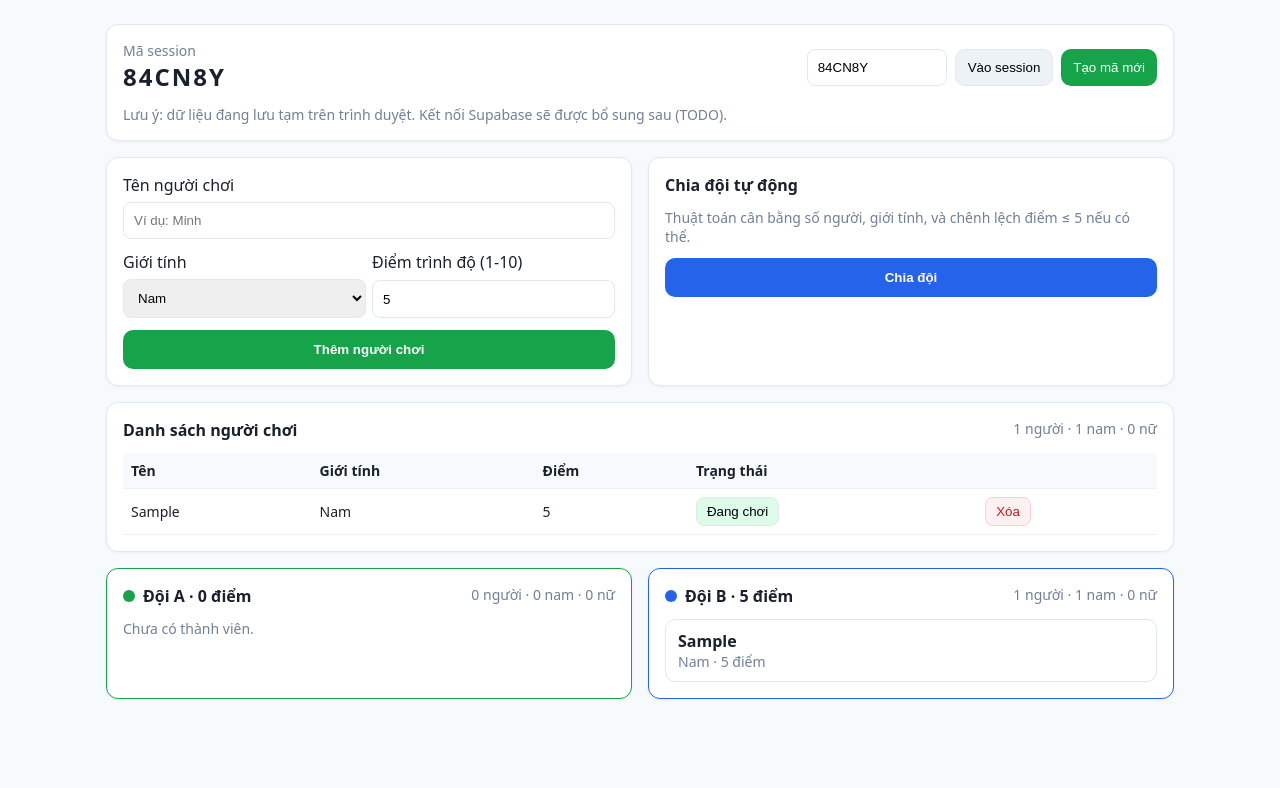
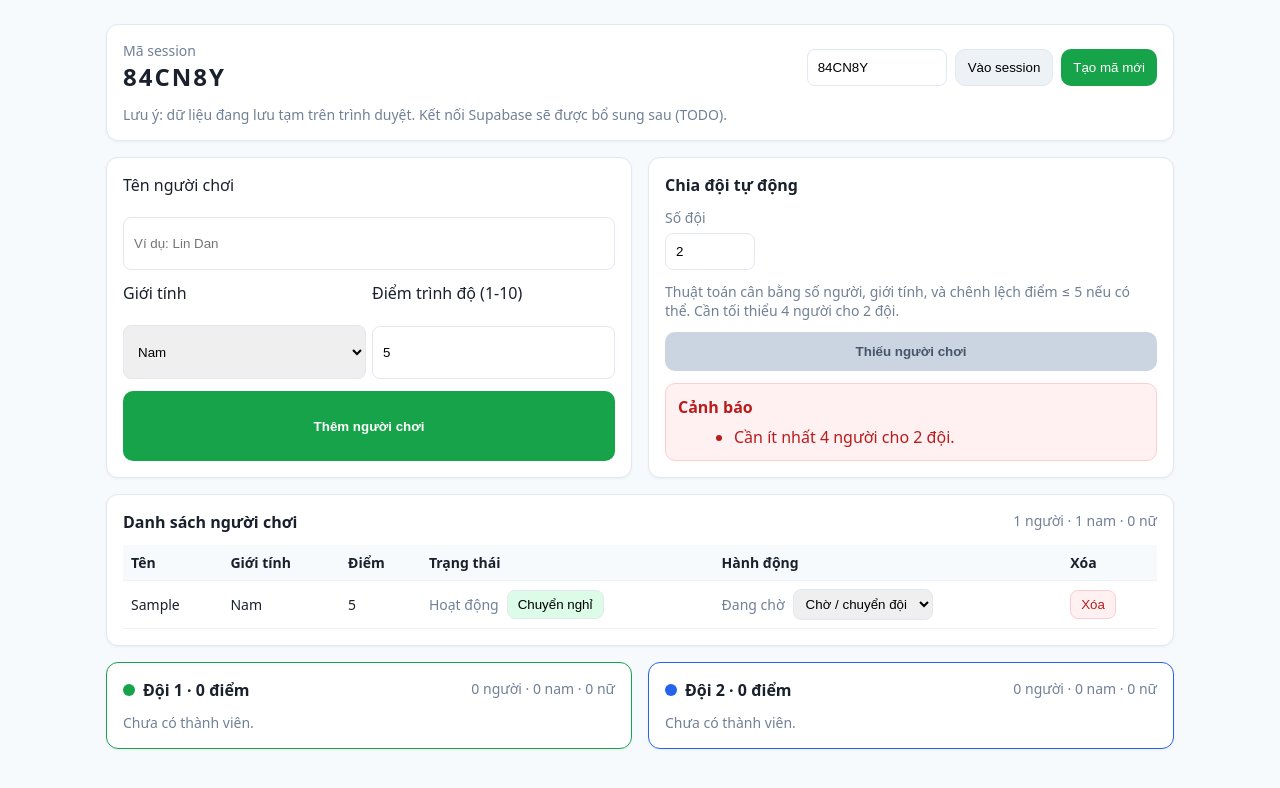
Before and after one commit to HoangNguyendotcom/badminton_host, a Next.js app: page / in a window 1280 px wide. Both pictures are taken after typing "Sample" into the empty fields and a click on the button "Thêm người chơi". Shown: the top 788 px of the page. Built offline with nearby package versions, Linux system fonts and the light colour scheme.

Commit message:
Modify UI

```diff
--- a/app/page.tsx
+++ b/app/page.tsx
@@ -10,11 +10,43 @@ import type { Player, SplitResult } from "@/types";
 
 const LAST_SESSION_KEY = "badminton-last-session";
 
+type ViewSplit = SplitResult;
+
+function buildViewFromPlayers(players: Player[], teamCount: number): ViewSplit {
+  const names = Array.from({ length: Math.max(2, teamCount) }, (_, i) => `Đội ${i + 1}`);
+  const teams = names.map((name) => {
+    const members = players.filter((p) => p.team === name && p.isActive);
+    const male = members.filter((p) => p.gender === "male").length;
+    const female = members.filter((p) => p.gender === "female").length;
+    const totalSkill = members.reduce((sum, p) => sum + p.skillLevel, 0);
+    return { name, players: members, stats: { count: members.length, male, female, totalSkill } };
+  });
+
+  const bench = players.filter((p) => p.isActive && p.team === null);
+  const warnings: string[] = [];
+  const activeCount = players.filter((p) => p.isActive).length;
+  if (activeCount < teamCount * 2) {
+    warnings.push(`Cần ít nhất ${teamCount * 2} người cho ${teamCount} đội.`);
+  }
+  const diff = (arr: number[]) => (arr.length ? Math.max(...arr) - Math.min(...arr) : 0);
+  const counts = teams.map((t) => t.stats.count);
+  const males = teams.map((t) => t.stats.male);
+  const females = teams.map((t) => t.stats.female);
+  const skills = teams.map((t) => t.stats.totalSkill);
+  if (diff(counts) > 1) warnings.push("Chênh lệch số người giữa các đội > 1");
+  if (diff(males) > 1) warnings.push("Chênh lệch số nam giữa các đội > 1");
+  if (diff(females) > 1) warnings.push("Chênh lệch số nữ giữa các đội > 1");
+  if (diff(skills) > 5) warnings.push("Chênh lệch tổng điểm giữa các đội > 5");
+
+  return { teams, bench, warnings };
+}
+
 export default function Page() {
   const [sessionCode, setSessionCode] = useState<string>(generateSessionCode());
   const [inputSession, setInputSession] = useState<string>("");
   const [players, setPlayers] = useState<Player[]>([]);
   const [split, setSplit] = useState<SplitResult | null>(null);
+  const [teamCount, setTeamCount] = useState<number>(2);
 
   // Load last session if available
   useEffect(() => {
@@ -41,8 +73,8 @@ export default function Page() {
 
   const computedSplit = useMemo(() => {
     if (split) return split;
-    return splitTeams(players);
-  }, [split, players]);
+    return buildViewFromPlayers(players, teamCount);
+  }, [split, players, teamCount]);
 
   const handleAddPlayer = (payload: { name: string; gender: "male" | "female"; skillLevel: number }) => {
     const newPlayer: Player = {
@@ -67,10 +99,10 @@ export default function Page() {
   };
 
   const handleSplit = () => {
-    const result = splitTeams(players);
-    // Merge bench back with updated team assignment
+    const result = splitTeams(players, teamCount);
     const inactive = players.filter((p) => !p.isActive).map((p) => ({ ...p, team: null }));
-    setPlayers([...result.teamA, ...result.teamB, ...inactive]);
+    const mergedTeams = result.teams.flatMap((t) => t.players);
+    setPlayers([...mergedTeams, ...inactive]);
     setSplit(result);
   };
 
@@ -97,7 +129,16 @@ export default function Page() {
     }
   };
 
-  const bench = players.filter((p) => !p.isActive);
+  const canSplit = players.filter((p) => p.isActive).length >= teamCount * 2;
+  const palette = ["#16a34a", "#2563eb", "#7c3aed", "#f59e0b", "#0ea5e9", "#ef4444"];
+
+  const handleMovePlayer = (id: string, target: string | null) => {
+    setPlayers((prev) => {
+      const updated = prev.map((p) => (p.id === id ? { ...p, team: target } : p));
+      setSplit(buildViewFromPlayers(updated, teamCount));
+      return updated;
+    });
+  };
 
   return (
     <main style={{ maxWidth: 1100, margin: "0 auto", padding: "24px 16px", display: "grid", gap: 16 }}>
@@ -107,7 +148,7 @@ export default function Page() {
             <div className="muted">Mã session</div>
             <div style={{ fontSize: 24, fontWeight: 700, letterSpacing: 2 }}>{sessionCode}</div>
           </div>
-          <div style={{ display: "flex", gap: 8 }}>
+          <div style={{ display: "flex", gap: 8, flexWrap: "wrap" }}>
             <input
               value={inputSession}
               onChange={(e) => setInputSession(e.target.value.toUpperCase())}
@@ -138,23 +179,42 @@ export default function Page() {
         <PlayerForm onAdd={handleAddPlayer} />
         <div className="card" style={{ display: "grid", gap: 12, alignContent: "start" }}>
           <strong>Chia đội tự động</strong>
-          <div className="muted">
-            Thuật toán cân bằng số người, giới tính, và chênh lệch điểm ≤ 5 nếu có thể.
+          <div style={{ display: "flex", gap: 12, alignItems: "center", flexWrap: "wrap" }}>
+            <div style={{ display: "grid", gap: 6 }}>
+              <label className="muted">Số đội</label>
+              <input
+                type="number"
+                min={2}
+                max={6}
+                value={teamCount}
+                onChange={(e) => {
+                  const v = Number(e.target.value);
+                  setTeamCount(Number.isFinite(v) ? Math.max(2, Math.min(6, v)) : 2);
+                  setSplit(null);
+                }}
+                style={{ width: 90, padding: 10, borderRadius: 8, border: "1px solid #e2e8f0" }}
+              />
+            </div>
+            <div className="muted">
+              Thuật toán cân bằng số người, giới tính, và chênh lệch điểm ≤ 5 nếu có thể. Cần tối thiểu{" "}
+              {teamCount * 2} người cho {teamCount} đội.
+            </div>
           </div>
           <button
             onClick={handleSplit}
+            disabled={!canSplit}
             style={{
               padding: "12px 14px",
               borderRadius: 10,
               border: "none",
-              background: "#2563eb",
-              color: "white",
+              background: canSplit ? "#2563eb" : "#cbd5e1",
+              color: canSplit ? "white" : "#475569",
               fontWeight: 600
             }}
           >
-            Chia đội
+            {canSplit ? "Chia đội" : "Thiếu người chơi"}
           </button>
-          {computedSplit.stats.warnings.length > 0 && (
+          {computedSplit.warnings.length > 0 && (
             <div
               style={{
                 border: "1px solid #fecdd3",
@@ -166,7 +226,7 @@ export default function Page() {
             >
               <strong>Cảnh báo</strong>
               <ul style={{ margin: "8px 0 0 16px" }}>
-                {computedSplit.stats.warnings.map((w) => (
+                {computedSplit.warnings.map((w) => (
                   <li key={w}>{w}</li>
                 ))}
               </ul>
@@ -175,47 +235,27 @@ export default function Page() {
         </div>
       </div>
 
-      <PlayerList players={players} onToggleActive={handleToggleActive} onRemove={handleRemove} />
+      <PlayerList
+        players={players}
+        moveOptions={computedSplit.teams.map((t) => t.name)}
+        onAssign={handleMovePlayer}
+        onToggleActive={handleToggleActive}
+        onRemove={handleRemove}
+      />
 
       <div className="grid grid-2">
-        <TeamPanel
-          title="Đội A"
-          color="#16a34a"
-          players={computedSplit.teamA}
-          stats={computedSplit.stats.teamA}
-        />
-        <TeamPanel
-          title="Đội B"
-          color="#2563eb"
-          players={computedSplit.teamB}
-          stats={computedSplit.stats.teamB}
-        />
+        {computedSplit.teams.map((team, idx) => (
+          <TeamPanel
+            key={team.name}
+            title={team.name}
+            color={palette[idx % palette.length]}
+            players={team.players}
+            stats={team.stats}
+            moveOptions={computedSplit.teams.map((t) => t.name)}
+            onMovePlayer={handleMovePlayer}
+          />
+        ))}
       </div>
-
-      {bench.length > 0 && (
-        <div className="card">
-          <strong>Đang nghỉ</strong>
-          <ul style={{ listStyle: "none", padding: 0, margin: "12px 0 0 0", display: "grid", gap: 8 }}>
-            {bench.map((p) => (
-              <li
-                key={p.id}
-                style={{
-                  padding: "10px 12px",
-                  borderRadius: 10,
-                  border: "1px solid #e2e8f0",
-                  display: "flex",
-                  justifyContent: "space-between"
-                }}
-              >
-                <span>
-                  {p.name} · {p.gender === "male" ? "Nam" : "Nữ"} · {p.skillLevel} điểm
-                </span>
-                <span className="muted">Đang nghỉ</span>
-              </li>
-            ))}
-          </ul>
-        </div>
-      )}
     </main>
   );
 }
--- a/components/PlayerForm.tsx
+++ b/components/PlayerForm.tsx
@@ -27,7 +27,7 @@ export function PlayerForm({ onAdd }: Props) {
           id="name"
           value={name}
           onChange={(e) => setName(e.target.value)}
-          placeholder="Ví dụ: Minh"
+          placeholder="Ví dụ: Lin Dan"
           required
           style={{ padding: 10, borderRadius: 8, border: "1px solid #e2e8f0" }}
         />
--- a/components/PlayerList.tsx
+++ b/components/PlayerList.tsx
@@ -2,11 +2,13 @@ import type { Player } from "@/types";
 
 interface Props {
   players: Player[];
+  moveOptions: string[];
+  onAssign: (id: string, target: string | null) => void;
   onToggleActive: (id: string) => void;
   onRemove: (id: string) => void;
 }
 
-export function PlayerList({ players, onToggleActive, onRemove }: Props) {
+export function PlayerList({ players, moveOptions, onAssign, onToggleActive, onRemove }: Props) {
   if (!players.length) {
     return <div className="card muted">Chưa có người chơi.</div>;
   }
@@ -27,7 +29,8 @@ export function PlayerList({ players, onToggleActive, onRemove }: Props) {
             <th>Giới tính</th>
             <th>Điểm</th>
             <th>Trạng thái</th>
-            <th></th>
+            <th>Hành động</th>
+            <th>Xóa</th>
           </tr>
         </thead>
         <tbody>
@@ -37,6 +40,8 @@ export function PlayerList({ players, onToggleActive, onRemove }: Props) {
               <td>{p.gender === "male" ? "Nam" : "Nữ"}</td>
               <td>{p.skillLevel}</td>
               <td>
+                <div style={{ display: "flex", gap: 8, alignItems: "center", flexWrap: "wrap" }}>
+                  <span className="muted">{p.isActive ? "Hoạt động" : "Nghỉ"}</span>
                   <button
                     onClick={() => onToggleActive(p.id)}
                     style={{
@@ -46,8 +51,32 @@ export function PlayerList({ players, onToggleActive, onRemove }: Props) {
                       background: p.isActive ? "#dcfce7" : "#e2e8f0"
                     }}
                   >
-                  {p.isActive ? "Đang chơi" : "Đang nghỉ"}
+                    {p.isActive ? "Chuyển nghỉ" : "Bật hoạt động"}
                   </button>
+                </div>
+              </td>
+              <td>
+                <div style={{ display: "flex", gap: 8, alignItems: "center", flexWrap: "wrap" }}>
+                  <span className="muted">{p.team ?? "Đang chờ"}</span>
+                  <select
+                    defaultValue=""
+                    onChange={(e) => {
+                      const value = e.target.value;
+                      if (!value) return;
+                      onAssign(p.id, value === "__bench__" ? null : value);
+                      e.currentTarget.value = "";
+                    }}
+                    style={{ padding: "6px 8px", borderRadius: 8, border: "1px solid #e2e8f0" }}
+                  >
+                    <option value="">Chờ / chuyển đội</option>
+                    <option value="__bench__">Đưa về chờ</option>
+                    {moveOptions.map((opt) => (
+                      <option key={opt} value={opt}>
+                        {opt}
+                      </option>
+                    ))}
+                  </select>
+                </div>
               </td>
               <td>
                 <button
--- a/components/TeamPanel.tsx
+++ b/components/TeamPanel.tsx
@@ -5,9 +5,11 @@ interface Props {
   color: string;
   players: Player[];
   stats: TeamStats;
+  moveOptions?: string[];
+  onMovePlayer?: (id: string, target: string | null) => void;
 }
 
-export function TeamPanel({ title, color, players, stats }: Props) {
+export function TeamPanel({ title, color, players, stats, moveOptions = [], onMovePlayer }: Props) {
   return (
     <div className="card" style={{ borderColor: color }}>
       <div style={{ display: "flex", justifyContent: "space-between", marginBottom: 12 }}>
@@ -34,7 +36,8 @@ export function TeamPanel({ title, color, players, stats }: Props) {
                 border: "1px solid #e2e8f0",
                 display: "flex",
                 justifyContent: "space-between",
-                alignItems: "center"
+                alignItems: "center",
+                gap: 8
               }}
             >
               <div>
@@ -43,6 +46,34 @@ export function TeamPanel({ title, color, players, stats }: Props) {
                   {p.gender === "male" ? "Nam" : "Nữ"} · {p.skillLevel} điểm
                 </div>
               </div>
+              {onMovePlayer && (
+                <div style={{ display: "flex", gap: 6, alignItems: "center" }}>
+                  <select
+                    defaultValue=""
+                    onChange={(e) => {
+                      const value = e.target.value;
+                      if (!value) return;
+                      if (value === "__bench__") {
+                        onMovePlayer(p.id, null);
+                      } else {
+                        onMovePlayer(p.id, value);
+                      }
+                      e.currentTarget.value = "";
+                    }}
+                    style={{ padding: "6px 8px", borderRadius: 8, border: "1px solid #e2e8f0" }}
+                  >
+                    <option value="">Chọn hành động</option>
+                    {moveOptions
+                      .filter((opt) => opt !== title)
+                      .map((opt) => (
+                        <option key={opt} value={opt}>
+                          Chuyển sang {opt}
+                        </option>
+                      ))}
+                    <option value="__bench__">Đưa về chờ</option>
+                  </select>
+                </div>
+              )}
             </li>
           ))}
         </ul>
--- a/lib/teamSplitter.ts
+++ b/lib/teamSplitter.ts
@@ -11,8 +11,16 @@ function clonePlayer(p: Player): Player {
   return { ...p };
 }
 
-export function splitTeams(players: Player[]): SplitResult {
+function buildQuotas(total: number, teamCount: number) {
+  const base = Math.floor(total / teamCount);
+  const remainder = total % teamCount;
+  return Array.from({ length: teamCount }, (_, idx) => base + (idx < remainder ? 1 : 0));
+}
+
+export function splitTeams(players: Player[], teamCount = 2): SplitResult {
+  const safeTeamCount = Math.max(2, Math.floor(teamCount));
   const activePlayers = players.filter((p) => p.isActive);
+  const bench = players.filter((p) => !p.isActive).map(clonePlayer);
 
   const males = activePlayers
     .filter((p) => p.gender === "male")
@@ -21,82 +29,67 @@ export function splitTeams(players: Player[]): SplitResult {
     .filter((p) => p.gender === "female")
     .sort((a, b) => b.skillLevel - a.skillLevel);
 
-  const total = activePlayers.length;
-  const maleTotal = males.length;
-  const femaleTotal = females.length;
+  const countQuotas = buildQuotas(activePlayers.length, safeTeamCount);
+  const maleQuotas = buildQuotas(males.length, safeTeamCount);
+  const femaleQuotas = buildQuotas(females.length, safeTeamCount);
 
-  const teamACount = Math.floor(total / 2);
-  const teamBCount = total - teamACount;
+  const teams: Player[][] = Array.from({ length: safeTeamCount }, () => []);
 
-  const teamAMaleQuota = Math.floor(maleTotal / 2);
-  const teamBMaleQuota = maleTotal - teamAMaleQuota;
-  const teamAFemaleQuota = Math.floor(femaleTotal / 2);
-  const teamBFemaleQuota = femaleTotal - teamAFemaleQuota;
-
-  const teamA: Player[] = [];
-  const teamB: Player[] = [];
-
-  const pushPlayer = (player: Player, target: Player[]) => {
+  const pushPlayer = (player: Player, teamIdx: number) => {
     const copy = clonePlayer(player);
-    copy.team = target === teamA ? "A" : "B";
-    target.push(copy);
+    copy.team = `Đội ${teamIdx + 1}`;
+    teams[teamIdx].push(copy);
   };
 
-  const distribute = (pool: Player[], quotaA: number, quotaB: number) => {
+  const distribute = (pool: Player[]) => {
     for (const player of pool) {
-      const statsA = summarize(teamA);
-      const statsB = summarize(teamB);
-      const needA = statsA.count < teamACount;
-      const needB = statsB.count < teamBCount;
-      const needGenderA =
-        player.gender === "male" ? statsA.male < quotaA : statsA.female < quotaA;
-      const needGenderB =
-        player.gender === "male" ? statsB.male < quotaB : statsB.female < quotaB;
-
-      if (needGenderA && (!needGenderB || statsA.totalSkill <= statsB.totalSkill)) {
-        pushPlayer(player, teamA);
-      } else if (needGenderB) {
-        pushPlayer(player, teamB);
-      } else if (needA && (!needB || statsA.totalSkill <= statsB.totalSkill)) {
-        pushPlayer(player, teamA);
-      } else if (needB) {
-        pushPlayer(player, teamB);
-      } else {
-        // If both quotas are full, push to lower total skill team
-        if (statsA.totalSkill <= statsB.totalSkill) {
-          pushPlayer(player, teamA);
-        } else {
-          pushPlayer(player, teamB);
+      let chosenIdx = 0;
+      let bestScore: [number, number, number] | null = null;
+      teams.forEach((team, idx) => {
+        const stats = summarize(team);
+        const totalQuota = countQuotas[idx];
+        const genderQuota = player.gender === "male" ? maleQuotas[idx] : femaleQuotas[idx];
+        const genderCount = player.gender === "male" ? stats.male : stats.female;
+        const needGender = genderCount < genderQuota ? 0 : 1;
+        const needTotal = stats.count < totalQuota ? 0 : 1;
+        const score: [number, number, number] = [needGender, needTotal, stats.totalSkill];
+        if (bestScore === null || score < bestScore) {
+          bestScore = score;
+          chosenIdx = idx;
         }
-      }
+      });
+      pushPlayer(player, chosenIdx);
     }
   };
 
-  distribute(males, teamAMaleQuota, teamBMaleQuota);
-  distribute(females, teamAFemaleQuota, teamBFemaleQuota);
+  distribute(males);
+  distribute(females);
 
-  // Bench: inactive or not assigned
-  const bench = players.filter((p) => !p.isActive).map(clonePlayer);
-
-  const statsA = summarize(teamA);
-  const statsB = summarize(teamB);
-  const diffs = {
-    count: Math.abs(statsA.count - statsB.count),
-    male: Math.abs(statsA.male - statsB.male),
-    female: Math.abs(statsA.female - statsB.female),
-    skill: Math.abs(statsA.totalSkill - statsB.totalSkill)
-  };
+  const splitTeamsResult = teams.map((team, idx) => ({
+    name: `Đội ${idx + 1}`,
+    players: team,
+    stats: summarize(team)
+  }));
 
   const warnings: string[] = [];
-  if (diffs.count > 1) warnings.push("Chênh lệch số người > 1");
-  if (diffs.male > 1) warnings.push("Chênh lệch số nam > 1");
-  if (diffs.female > 1) warnings.push("Chênh lệch số nữ > 1");
-  if (diffs.skill > 5) warnings.push("Chênh lệch tổng điểm > 5");
+  if (activePlayers.length < safeTeamCount * 2) {
+    warnings.push(`Cần ít nhất ${safeTeamCount * 2} người cho ${safeTeamCount} đội.`);
+  }
+  // Basic balance warnings: compare max/min among teams
+  const counts = splitTeamsResult.map((t) => t.stats.count);
+  const malesCount = splitTeamsResult.map((t) => t.stats.male);
+  const femalesCount = splitTeamsResult.map((t) => t.stats.female);
+  const skills = splitTeamsResult.map((t) => t.stats.totalSkill);
+
+  const diff = (arr: number[]) => Math.max(...arr) - Math.min(...arr);
+  if (diff(counts) > 1) warnings.push("Chênh lệch số người giữa các đội > 1");
+  if (diff(malesCount) > 1) warnings.push("Chênh lệch số nam giữa các đội > 1");
+  if (diff(femalesCount) > 1) warnings.push("Chênh lệch số nữ giữa các đội > 1");
+  if (diff(skills) > 5) warnings.push("Chênh lệch tổng điểm giữa các đội > 5");
 
   return {
-    teamA,
-    teamB,
+    teams: splitTeamsResult,
     bench,
-    stats: { teamA: statsA, teamB: statsB, diffs, warnings }
+    warnings
   };
 }
```
Also changed, not shown: types/index.ts (+9 -14 lines). Lines whose indentation alone changed are shown as unchanged.
